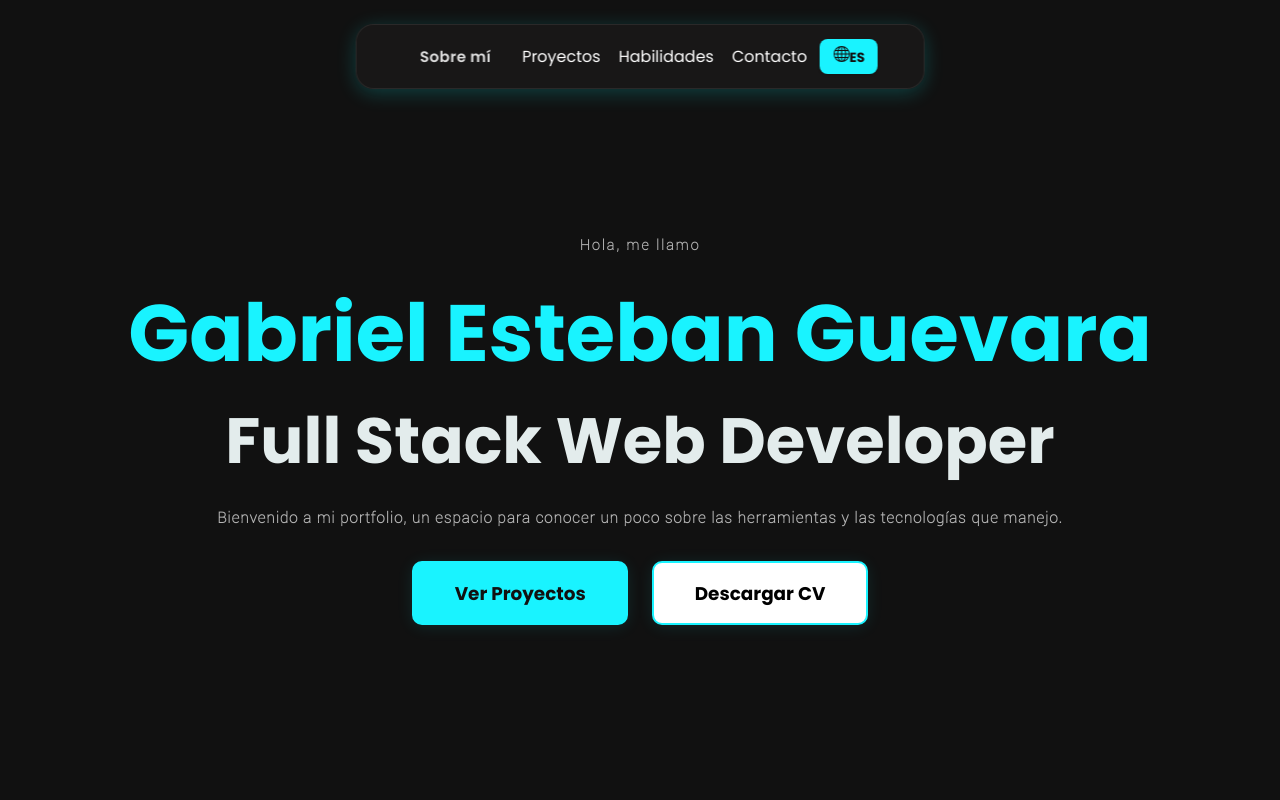
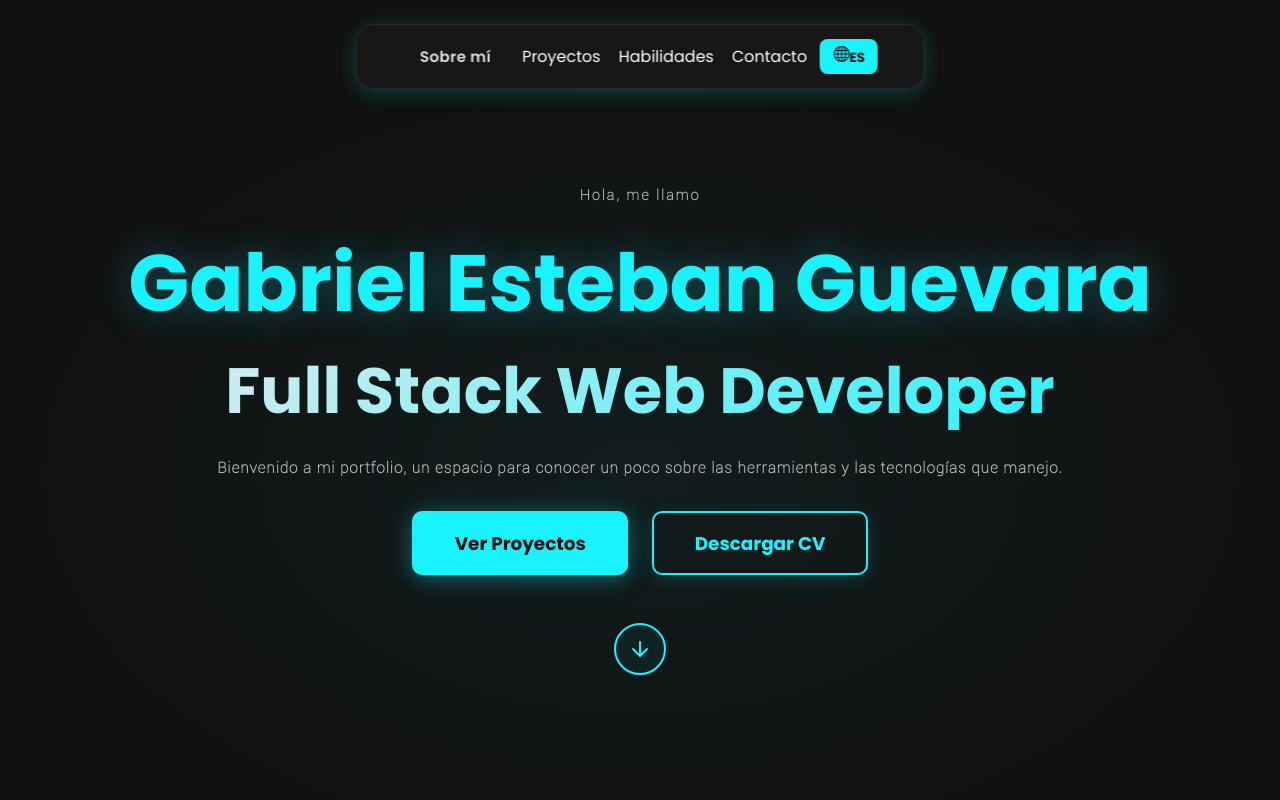
Before and after one commit to watefa1/gabrielguevara.portafolio, an Angular app: page / in a window 1280 px wide. Shown: the top 800 px of the page. Built offline with nearby package versions, Linux system fonts and the light colour scheme.

Commit message:
cambio archivos PDFs

```diff
--- a/angular.json
+++ b/angular.json
@@ -49,7 +49,7 @@
                 {
                   "type": "anyComponentStyle",
                   "maximumWarning": "4kB",
-                  "maximumError": "8kB"
+                  "maximumError": "10kB"
                 }
               ],
               "outputHashing": "all"
--- a/src/app/app.css
+++ b/src/app/app.css
@@ -31,6 +31,13 @@
     max-width: 100vw;
     overflow-x: hidden;
   }
+  .scroll-indicator {
+    margin-top: 2rem;
+  }
+  .scroll-arrow {
+    width: 40px;
+    height: 40px;
+  }
 }
 .btn-hero {
   font-size: 1.15rem;
@@ -38,30 +45,55 @@
   border-radius: 10px;
   font-weight: bold;
   text-decoration: none;
-  box-shadow: 0 2px 16px rgba(25,243,255,0.10);
+  box-shadow: 0 4px 20px rgba(25,243,255,0.20);
   border: 2px solid #19f3ff;
-  transition: background 0.2s, color 0.2s, box-shadow 0.2s;
+  transition: all 0.3s ease;
   cursor: pointer;
   display: inline-block;
+  position: relative;
+  overflow: hidden;
 }
+
+.btn-hero::before {
+  content: '';
+  position: absolute;
+  top: 50%;
+  left: 50%;
+  width: 0;
+  height: 0;
+  border-radius: 50%;
+  background: rgba(255, 255, 255, 0.1);
+  transform: translate(-50%, -50%);
+  transition: width 0.6s, height 0.6s;
+}
+
+.btn-hero:hover::before {
+  width: 300px;
+  height: 300px;
+}
+
 .btn-hero-primary {
   background: #19f3ff;
   color: #111;
+  box-shadow: 0 4px 20px rgba(25,243,255,0.3), 0 0 40px rgba(25,243,255,0.1);
 }
 .btn-hero-primary:hover {
   background: #111;
   color: #19f3ff;
-  box-shadow: 0 4px 24px #19f3ff44;
+  box-shadow: 0 8px 30px rgba(25,243,255,0.5), 0 0 60px rgba(25,243,255,0.2);
+  transform: translateY(-2px);
 }
 .btn-hero-secondary {
-  background: #fff;
-  color: #000000;
+  background: transparent;
+  color: #19f3ff;
   border: 2px solid #19f3ff;
+  box-shadow: 0 4px 20px rgba(25,243,255,0.15);
 }
 .btn-hero-secondary:hover {
   background: #19f3ff;
-  color: #fff;
-  box-shadow: 0 4px 24px #19f3ff44;
+  color: #111;
+  box-shadow: 0 8px 30px rgba(25,243,255,0.4), 0 0 60px rgba(25,243,255,0.2);
+  transform: translateY(-2px);
 }
 .lang-btn {
   background: #19f3ff;
@@ -360,23 +392,93 @@ header {
   align-items: center;
   text-align: center;
   padding-top: 96px;
+  position: relative;
+  background: radial-gradient(ellipse at center, rgba(25, 243, 255, 0.05) 0%, transparent 70%);
 }
 header h1 {
   font-size: 5rem;
   color: #19f3ff;
   margin: 0;
   font-family: 'Poppins', sans-serif;
+  text-shadow: 0 0 40px rgba(25, 243, 255, 0.3);
+  animation: fadeInUp 0.8s ease-out;
 }
 header h2 {
   font-size: 4rem;
   color: #e3ecec;
   margin: 0;
   font-family: 'Poppins', sans-serif;
+  background: linear-gradient(135deg, #e3ecec 0%, #19f3ff 100%);
+  -webkit-background-clip: text;
+  -webkit-text-fill-color: transparent;
+  background-clip: text;
+  animation: fadeInUp 0.8s ease-out 0.2s backwards;
 }
 header h4 {
   color: rgb(180,180,180);
   margin-top: 20px;
   font-family: 'Poppins', sans-serif;
+  animation: fadeInUp 0.8s ease-out 0.4s backwards;
+}
+
+/* Animación fade in up */
+@keyframes fadeInUp {
+  from {
+    opacity: 0;
+    transform: translateY(30px);
+  }
+  to {
+    opacity: 1;
+    transform: translateY(0);
+  }
+}
+
+/* Scroll indicator */
+.scroll-indicator {
+  display: flex;
+  justify-content: center;
+  margin-top: 3rem;
+  animation: fadeInUp 0.8s ease-out 0.6s backwards;
+}
+
+.scroll-arrow {
+  display: flex;
+  align-items: center;
+  justify-content: center;
+  width: 48px;
+  height: 48px;
+  color: #19f3ff;
+  border: 2px solid #19f3ff;
+  border-radius: 50%;
+  text-decoration: none;
+  transition: all 0.3s ease;
+  animation: bounce 2s infinite;
+  background: rgba(25, 243, 255, 0.05);
+  backdrop-filter: blur(10px);
+}
+
+.scroll-arrow:hover {
+  background: #19f3ff;
+  color: #111;
+  box-shadow: 0 0 20px rgba(25, 243, 255, 0.6);
+  transform: translateY(-4px);
+}
+
+@keyframes bounce {
+  0%, 20%, 50%, 80%, 100% {
+    transform: translateY(0);
+  }
+  40% {
+    transform: translateY(-10px);
+  }
+  60% {
+    transform: translateY(-5px);
+  }
+}
+
+/* Hero buttons con animación */
+.hero-btns {
+  animation: fadeInUp 0.8s ease-out 0.5s backwards;
 }
 
 /* Aplicar fuente RobotoThin a elementos específicos */
--- a/src/app/app.html
+++ b/src/app/app.html
@@ -35,6 +35,14 @@
   <a href="assets/cv_gabrielguevara_es.pdf" download class="btn-hero btn-hero-secondary" *ngIf="lang === 'es'">Descargar CV</a>
   <a href="assets/cv-gabriel-guevara.pdf" download class="btn-hero btn-hero-secondary" *ngIf="lang === 'en'">Download CV</a>
     </div>
+
+    <div class="scroll-indicator">
+      <a href="#app-sobre-mi" class="scroll-arrow">
+        <svg width="24" height="24" viewBox="0 0 24 24" fill="none" xmlns="http://www.w3.org/2000/svg">
+          <path d="M12 5V19M12 19L19 12M12 19L5 12" stroke="currentColor" stroke-width="2" stroke-linecap="round" stroke-linejoin="round"/>
+        </svg>
+      </a>
+    </div>
   </div>
 </header>
 
```
Also changed, not shown: 2 other files (tests, documents, lock files or other folders).
